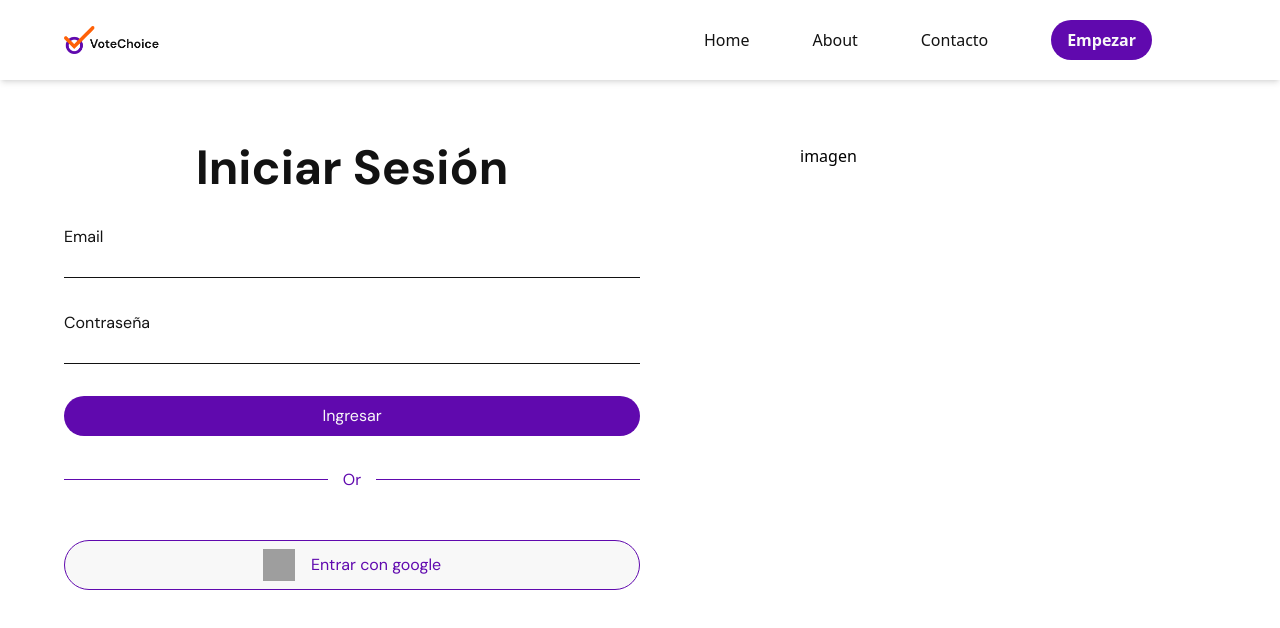
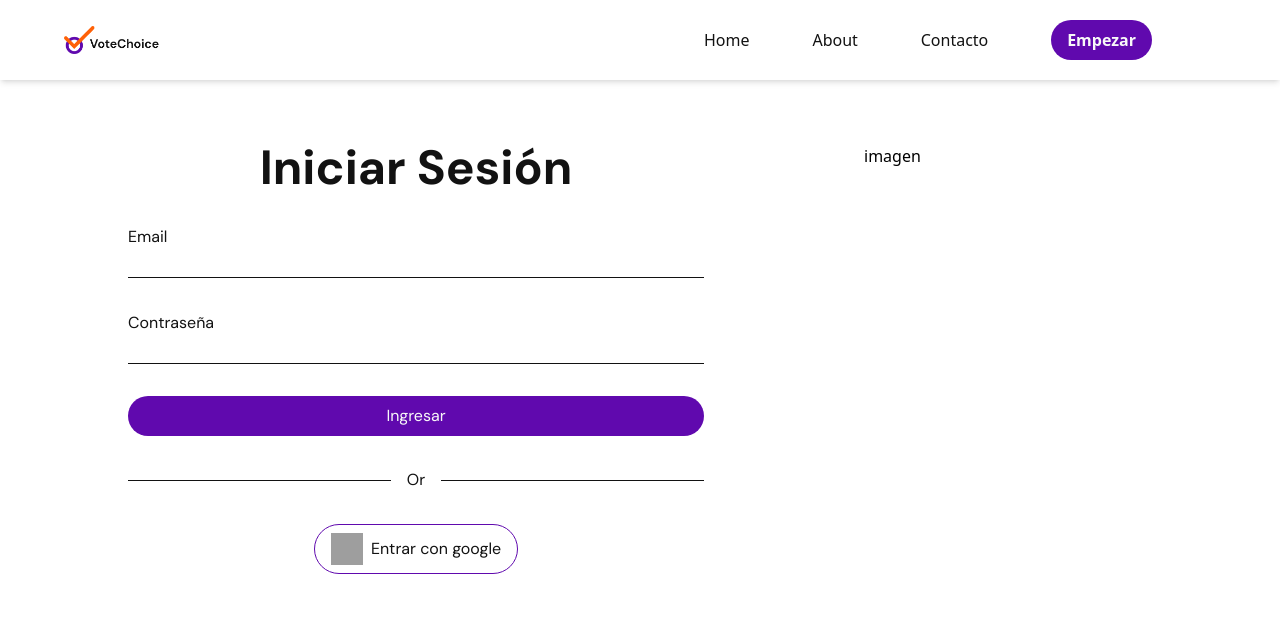
Before and after one commit to No-Country/c13-43-ft-react, a Next.js app: page /login in a window 1280 px wide. Shown: the top 628 px of the page. Built offline with nearby package versions, Linux system fonts and the light colour scheme; grey boxes are pictures that could not be loaded; a web font is replaced by a local one.

Commit message:
corrigiendo el error de la pagina de login

```diff
--- a/src/app/login/page.jsx
+++ b/src/app/login/page.jsx
@@ -3,7 +3,7 @@ import React from 'react';
 export const login = () => {
     return (
         <>
-            <div className='flex gap-40 p-16'>
+            <div className='flex gap-40 pt-16 pl-32'>
                 <div className='flex-colum justify-center w-1/2'>
                     <h1 className='text-secondaryBlack text-5xl font-bold font-dmsans flex justify-center'> Iniciar Sesión </h1>
                     <form action="">
@@ -19,13 +19,13 @@ export const login = () => {
 
                         <button className='bg-primaryPurple text-secondaryWhite font-dmsans font-medium w-full mb-8 py-2 rounded-full'> Ingresar </button>
 
-                        <div className='separator flex gap-4 mb-8'>
+                        <div className='flex gap-4 mb-8'>
                             <hr className='flex-grow border-secondaryBlack mt-3'/>
                                 <span className='text-secondaryBlack font-dmsans font-medium'>Or</span>
                             <hr className='flex-grow border-secondaryBlack mt-3'/>
                         </div>
 
-                        <button className='buttonGoogle text-secondaryBlack font-dmsans font-medium border-primaryPurple border rounded-full gap-2 m-auto px-4 py-2 flex items-center justify-center'>
+                        <button className='text-secondaryBlack font-dmsans font-medium border-primaryPurple border rounded-full gap-2 m-auto px-4 py-2 flex items-center justify-center'>
                             <picture>
                                 <img src="https://www.google.com/images/branding/googleg/1x/googleg_standard_color_128dp.png" alt="logoGoogle" className='w-8 h-8 justify-center'/>
                             </picture>
--- a/src/styles/globals.css
+++ b/src/styles/globals.css
@@ -2,109 +2,3 @@
 @tailwind base;
 @tailwind components;
 @tailwind utilities;
-
-:root{
-    --violeta: #6009AE;
-    --blanco: #F8F8F8;
-}
-
-/* body {
-    background-color: var(--blanco);
-} */
-
-.inicio{
-    /* display: flex; */
-    /* gap: 10rem; */
-    /* padding-top: 3rem; */
-    /* padding-left: 8rem; */
-    /* padding-right: 8rem; */
-    /* color: var(--violeta); */
-}
-
-.tituloLogin{
-    /* width: 40rem; */
-    /* display: flex; */
-    /* justify-content: center; */
-}
-
-.login{
-    display: flex;
-    flex-direction: column;
-    width: 35rem;
-    justify-content: center;
-}
-
-/* Inputs Login */
-
-.styleInput{
-    margin-top: 2rem;
-    color: var(--violeta);
-}
-
-.roundedimg {
-    border-radius: 15% 0 0 15%;
-}
-
-.inputLogin{
-    border: none;
-    border-bottom:1px solid var(--violeta) ;
-    outline: none;
-    width: 100%;
-    padding-top: 5px;
-}
-
-/* Separador */
-
-.separator{
-    display: flex;
-    width: 100%;
-    gap: 15px;
-}
-
-.separator hr{
-    flex-grow: 1;
-    border: none;
-    border-top: 1px solid var(--violeta);
-    margin-top: 0.7rem;
-}
-
-.separator span{
-    color: var(--violeta);
-}
-
-/* Botones login */
-
-.buttonLogin{
-    background-color: var(--violeta);
-    margin-top: 3rem;
-    margin-bottom: 3rem;
-    width: 100%;
-    border-radius: 2rem;
-    padding: 0.5rem;
-    color: var(--blanco);
-}
-
-.buttonGoogle{
-    display: flex;
-    align-items: center;
-    justify-content: center;
-    margin-top: 3rem;
-    background-color: var(--blanco);
-    color: var(--violeta);
-    border: 1px solid var(--violeta);
-    border-radius: 2rem;
-    width: 100%;
-    gap: 1rem;
-}
-
-.buttonGoogle picture{
-    /* width: 35px;
-    height: 35px; */
-    /* display: flex;
-    align-items: center;
-    justify-content: center; */
-}
-
-.buttonGoogle picture img{
-    /* width: 75%; */
-}
```
